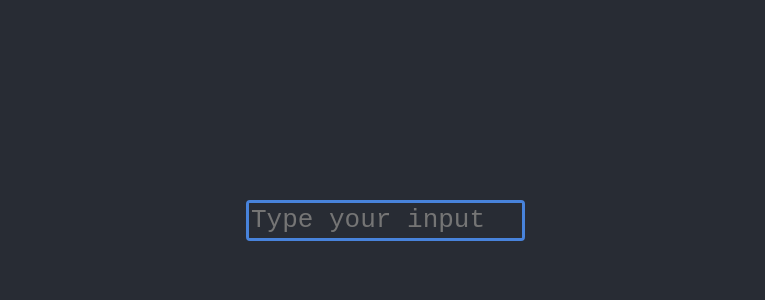
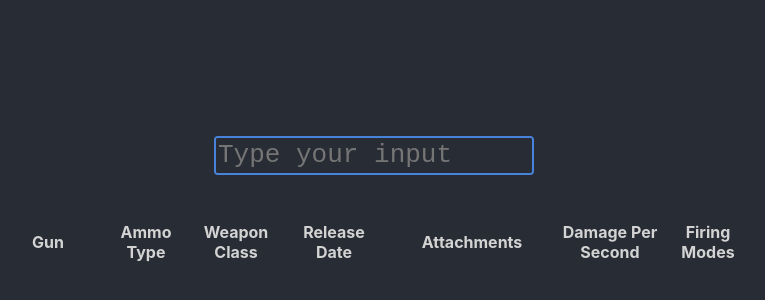
Before and after one commit to SolidBrick/apex-gundle, a React (Create React App) app: page / in a window 1280 px wide. Shown: the part 56-356 px from the top of the page, without its empty margins (266-1031 px from the left). Built offline with nearby package versions, Linux system fonts and the light colour scheme.

Commit message:
Create and style results table

```diff
--- a/src/App.css
+++ b/src/App.css
@@ -27,9 +27,18 @@ body {
   font-size: calc(10px + 2vmin);
   color: white;
 }
-.Rapper {
-  margin-left: 40%;
-  margin-top: 20%;
+.Wrapper0 {
+  margin-top: 15%;
+  display: flex;
+  flex-wrap: wrap;
+  flex-direction: column;
+  align-content: center;
+  align-items: center;
+}
+.Wrapper1 {
+  display: flex;
+  justify-content: center;
+  width: 25%;
 }
 
 .App-link {
--- a/src/App.js
+++ b/src/App.js
@@ -1,7 +1,8 @@
 import "./App.css";
 import TextBox from "./Input.js";
 import Popover from "./Popover.js";
-import { DATA } from "./Data.js";
+import { NAMEDATA, GUNDATA } from "./Data.js";
+import ResultsTable from "./ResultsTable.js";
 import { useState, useRef } from "react";
 
 export default function App() {
@@ -9,16 +10,15 @@ export default function App() {
   const [postContent, setPostContent] = useState("");
   const inputRef = useRef(null);
   const possibleMatches = postContent
-    ? DATA.map((str) => [
+    ? NAMEDATA.map((str) => [
         str,
-        str.toLowerCase().search(postContent.toLowerCase()),
+        str.toLowerCase().indexOf(postContent.toLowerCase()),
       ])
         .filter((tuple) => tuple[1] !== -1)
         .sort((a, b) => a[1] - b[1])
         .map((tuple) => tuple[0])
         .filter((str) => !submittedNames.includes(str))
     : [];
-  console.log(possibleMatches);
   function listClickHandler(name) {
     // alert(possibleMatches[0]);
     setSubmittedNames([...submittedNames, name]);
@@ -28,15 +28,17 @@ export default function App() {
   function enterHandler(e) {
     if (e.keyCode === 13) {
       e.preventDefault();
-      if (possibleMatches) {
+      if (possibleMatches.length > 0) {
         // alert(possibleMatches[0]);
         setSubmittedNames([...submittedNames, possibleMatches[0]]);
         setPostContent("");
       }
     }
   }
+  console.log(submittedNames);
   return (
-    <div className="Rapper">
+    <div className="Wrapper0">
+      <div className="Wrapper1">
         <TextBox
           postContent={postContent}
           enterHandler={enterHandler}
@@ -50,5 +52,7 @@ export default function App() {
           />
         )}
       </div>
+      <ResultsTable submittedNames={submittedNames} GUNDATA={GUNDATA} />
+    </div>
   );
 }
--- a/src/Data.js
+++ b/src/Data.js
@@ -1,6 +1,6 @@
 // SOME OF THE KEYS OF THE GUN DATA ARE NOT STRINGS WHILE OTHERS ARE BC OF PRETTIER EXTENSION
 
-export const DATA = [
+export const NAMEDATA = [
   "30-30 Repeater",
   "Alternator SMG",
   "Bocek Compound Bow",
@@ -8,7 +8,7 @@ export const DATA = [
   "Charge Rifle",
   "Devotion LMG",
   "EVA-8 Auto",
-  "G7 scout",
+  "G7 Scout",
   "Havoc Rifle",
   "Hemlok Burst AR",
   "Kraber .50-Cal Sniper",
@@ -265,7 +265,7 @@ export const GUNDATA = {
     damagePerSecond: 72,
     firingMode: ["Single"]
   }, */
-  "VK-47Flatline": {
+  "VK-47 Flatline": {
     ammoType: ["Heavy"],
     weaponClass: "Assault Rifle",
     releaseDate: 0,
@@ -273,7 +273,7 @@ export const GUNDATA = {
     damagePerSecond: 180,
     firingMode: ["Auto", "Single"],
   },
-  VoltSMG: {
+  "Volt SMG": {
     ammoType: ["Energy"],
     weaponClass: "SMG",
     releaseDate: 6,
--- a/src/Input.css
+++ b/src/Input.css
@@ -1,11 +1,11 @@
 .textArea {
   resize: none;
-  width: 35%;
+  width: fill-available;
   height: 1.2em;
   font-size: 2em;
   display: block;
   background-color: #282c34;
-  border: solid #4883db;
+  border: solid #4883db 2px;
   border-radius: 4px;
   color: #d3d3d3;
 }
--- a/src/Popover.css
+++ b/src/Popover.css
@@ -1,3 +1,4 @@
+.menuContainer {
   li {
     margin: auto;
     color: #d3d3d3;
@@ -10,11 +11,12 @@ li {
   li:hover {
     background-color: #5e6777;
   }
-.menuContainer {
+  margin-top: 50px;
+  position: absolute;
+  border-radius: 4px;
+  width: inherit;
   border: #d3d3d3 solid 2px;
-  width: 35.5%;
   font-size: 1em;
-  margin-top: 2%;
   max-height: 300px;
   overflow-y: auto;
   background-color: #3f4550;
--- /dev/null
+++ b/src/ResultsTable.css
@@ -0,0 +1,24 @@
+.TableHeader {
+  color: #d3d3d3;
+  padding-left: 10px;
+  padding-right: 10px;
+}
+.ResultsTable {
+  li {
+    list-style-type: none;
+  }
+  border-spacing: 0.5em 1em;
+  margin-top: 30px;
+  text-align: center;
+}
+th {
+}
+
+td {
+  padding: 10px 0px 10px 0px;
+  background-color: rgba(255, 0, 0, 0.589);
+  border: solid #383535 2px;
+  box-shadow: inset 0 0 6px #000;
+  height: 4em;
+  color: #d3d3d3;
+}
--- /dev/null
+++ b/src/ResultsTable.js
@@ -0,0 +1,44 @@
+import "./ResultsTable.css";
+export default function ResultsTable({ submittedNames, GUNDATA }) {
+  function formatList(list) {
+    if (list.length === 0) {
+      return <li>None</li>;
+    }
+    return list.map((item) => <li>{item}</li>);
+  }
+
+  const trArray = submittedNames
+    .slice()
+    .reverse()
+    .map((name) => (
+      <tr>
+        <td>{name}</td>
+        <td>{formatList(GUNDATA[name].ammoType)}</td>
+        <td>{GUNDATA[name].weaponClass}</td>
+        <td>Season {GUNDATA[name].releaseDate}</td>
+        <td
+          style={{
+            fontSize: GUNDATA[name].attachments.length > 2 ? "85%" : "100%",
+          }}
+        >
+          {formatList(GUNDATA[name].attachments)}
+        </td>
+        <td>{GUNDATA[name].damagePerSecond}</td>
+        <td>{formatList(GUNDATA[name].firingMode)}</td>
+      </tr>
+    ));
+  return (
+    <table className="ResultsTable">
+      <tr className="TableHeader">
+        <th style={{ width: "6em" }}>Gun</th>
+        <th style={{ width: "5em" }}>Ammo Type</th>
+        <th style={{ width: "5em" }}>Weapon Class</th>
+        <th style={{ width: "6em" }}>Release Date</th>
+        <th style={{ width: "10em" }}>Attachments</th>
+        <th style={{ width: "6em" }}>Damage Per Second</th>
+        <th style={{ width: "5em" }}>Firing Modes</th>
+      </tr>
+      {trArray}
+    </table>
+  );
+}
```
Lines whose indentation alone changed are shown as unchanged.
